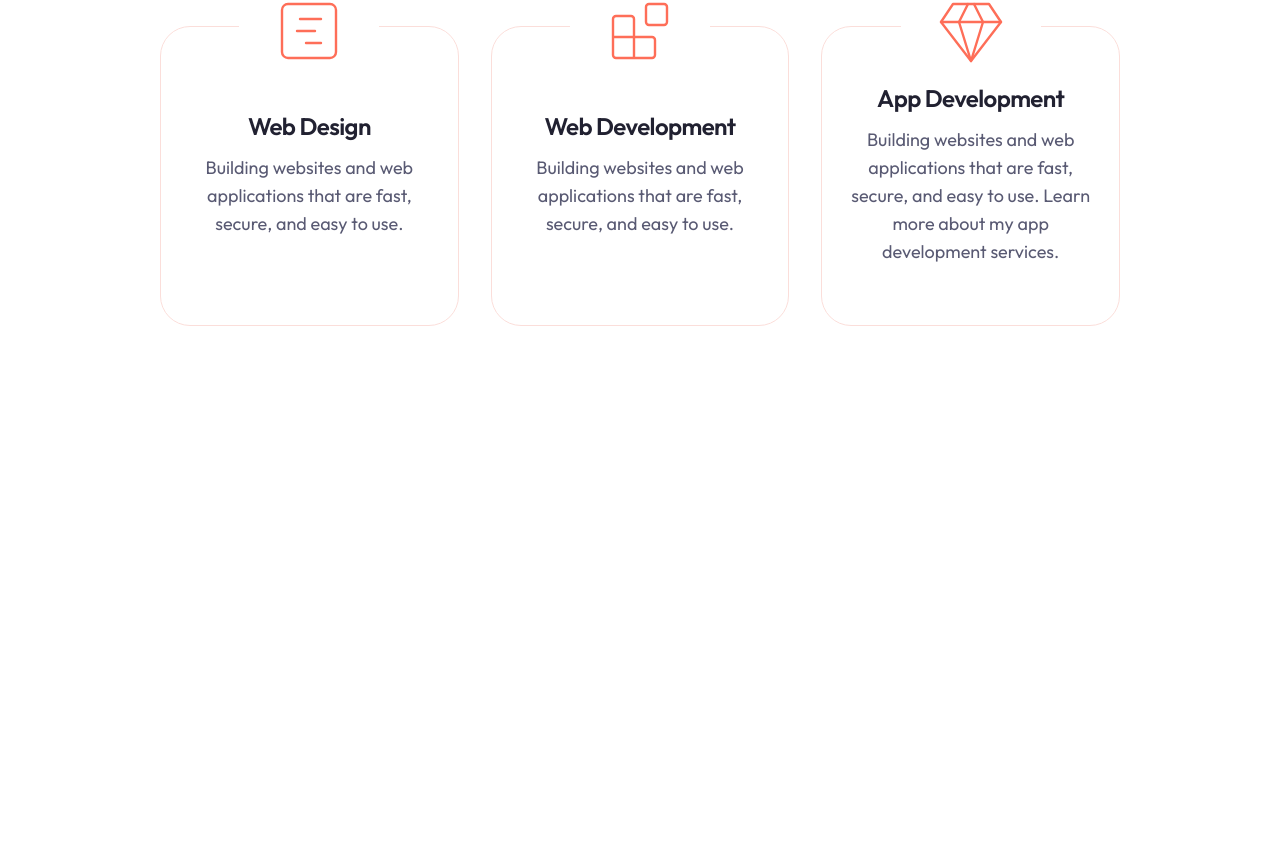
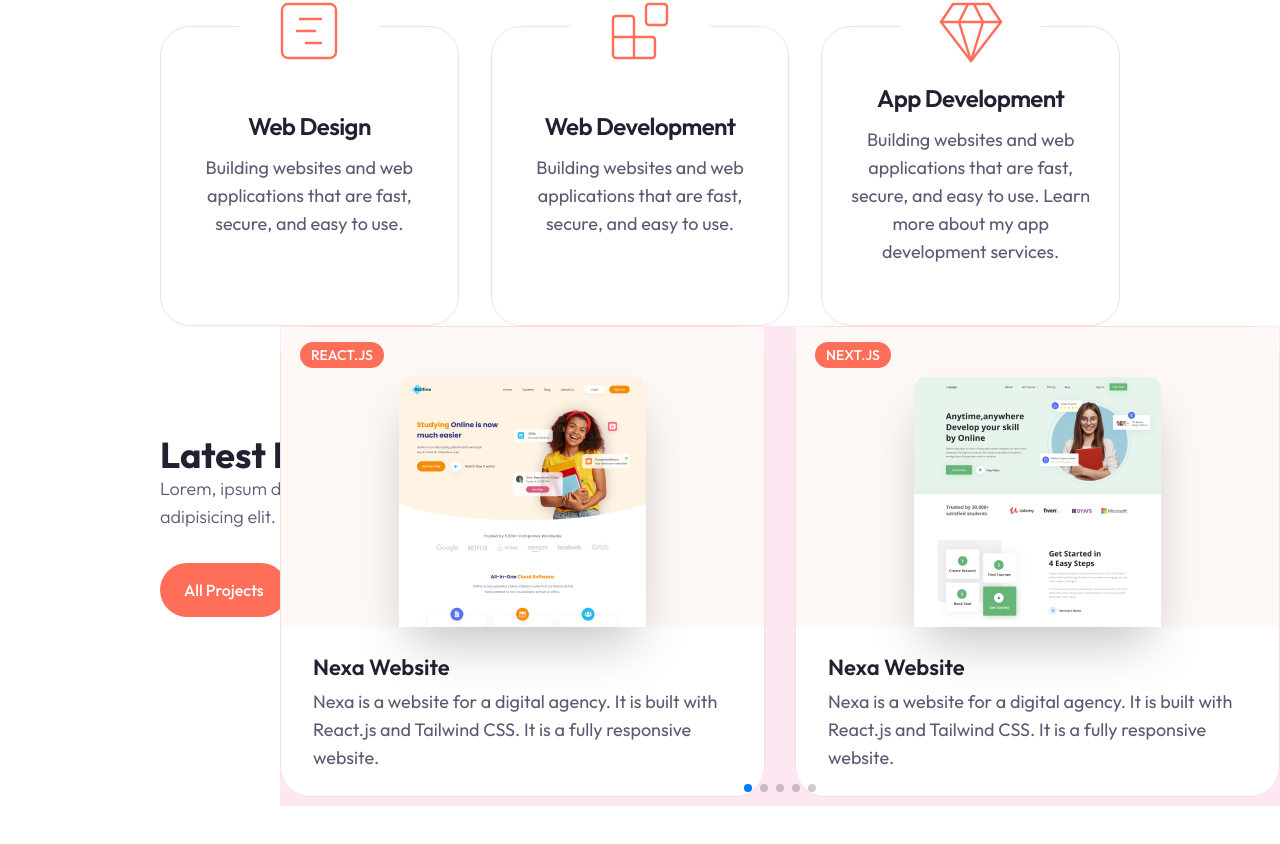
Before and after one commit to torhodhog/portfolio-, a Next.js app: page / in a window 1280 px wide. Shown: the part 1840-2684 px from the top of the page. Built offline with nearby package versions, Linux system fonts and the light colour scheme.

Commit message:
work almost done - up and running

```diff
--- a/app/page.jsx
+++ b/app/page.jsx
@@ -3,6 +3,7 @@
 import About from "@/components/About";
 import Hero from "@/components/Hero";
 import Services from "@/components/Services";
+import Work from "@/components/Work";
 
 export default function Home() {
   return (
@@ -10,6 +11,7 @@
       <Hero />
       <About />
       <Services />
+      <Work />
     </main>
   )
 }
--- /dev/null
+++ b/components/ProjectCard.jsx
@@ -0,0 +1,31 @@
+import Link from "next/link";
+import Image from "next/image";
+import { Card, CardHeader } from "./ui/card";
+import {Github, Link2Icon} from "lucide-react";
+import { Badge } from "./ui/badge";
+
+const ProjectCard = ({project}) => {
+  return (
+    <Card>
+      <CardHeader className='p-0'>
+         <div className="relative w-full h-[300px] flex items-center justify-center bg-tertiary dark:bt-secpndary/40 ">
+            <Image
+            className="absolute bottom-0 shadow-2xl"
+            src={project.image}
+            width={247}
+            height={250}
+            alt="project image"
+            priority
+            />
+         </div>
+      </CardHeader>
+      <div className="h-full px-8 py-6">
+         <Badge className='uppercase text-sm font-medium mb-2 absolute top-4 left-5'>{project.category}</Badge>
+         <h4 className="h4 mb-1">{project.name}</h4>
+         <p className="text-muted-foreground text-lg">{project.description}</p>
+      </div>
+    </Card>
+  )
+}
+
+export default ProjectCard
--- /dev/null
+++ b/components/Work.jsx
@@ -0,0 +1,112 @@
+"use client";
+import Link from "next/link";
+import { Button } from "./ui/button";
+
+import { Swiper, SwiperSlide } from "swiper/react";
+
+// import swiper styles
+import "swiper/css";
+import "swiper/css/pagination";
+
+//import required modules
+import { Pagination } from "swiper/modules";
+import ProjectCard from "@/components/ProjectCard";
+
+const projectData = [
+  {
+    image: "/work/3.png",
+    category: "react.js",
+    name: "Nexa Website",
+    description:
+      "Nexa is a website for a digital agency. It is built with React.js and Tailwind CSS. It is a fully responsive website.",
+    link: "/",
+    github: "/",
+  },
+  {
+    image: "/work/4.png",
+    category: "next.js",
+    name: "Nexa Website",
+    description:
+      "Nexa is a website for a digital agency. It is built with React.js and Tailwind CSS. It is a fully responsive website.",
+    link: "/",
+    github: "/",
+  },
+  {
+    image: "/work/1.png",
+    category: "next.js",
+    name: "Ignite Website",
+    description:
+      "Nexa is a website for a digital agency. It is built with React.js and Tailwind CSS. It is a fully responsive website.",
+    link: "/",
+    github: "/",
+  },
+  {
+    image: "/work/4.png",
+    category: "react.js",
+    name: "Lumina Website",
+    description:
+      "Nexa is a website for a digital agency. It is built with React.js and Tailwind CSS. It is a fully responsive website.",
+    link: "/",
+    github: "/",
+  },
+  {
+    image: "/work/1.png",
+    category: "react.js",
+    name: "Nexa Website",
+    description:
+      "Nexa is a website for a digital agency. It is built with React.js and Tailwind CSS. It is a fully responsive website.",
+    link: "/",
+    github: "/",
+  },
+  {
+    image: "/work/4.png",
+    category: "Fullstack",
+    name: "Even Website",
+    description:
+      "Nexa is a website for a digital agency. It is built with React.js and Tailwind CSS. It is a fully responsive website.",
+    link: "/",
+    github: "/",
+  },
+];
+
+const Work = () => {
+  return (
+    <section className="relative mb-12 xl:mb-48">
+      <div className="container mx-auto">
+        <div className="max-w-[400px] mx-auto xl:mx-0 text-center xl:text-left mb-12 xl:h-[400px] flex flex-col justify-center items-center xl:items-start">
+          <h2 className="section-title b-4">Latest Projects</h2>
+          <p className="subtitle mb-8">
+            Lorem, ipsum dolor sit amet consectetur adipisicing elit.
+          </p>
+          <Link href="/projects">
+            <Button>All Projects</Button>
+          </Link>
+        </div>
+        <div className="xl:max-w-[1000px] xl:absolute right-0 top-0">
+          <Swiper
+            className="h-[480px] bg-pink-100"
+            slidesPerView={1}
+            breakpoints={{
+              640: {
+                slidesPerView: 2,
+              },
+            }}
+            spaceBetween={30}
+            modules={[Pagination]}
+            pagination={{ clickable: true }}
+          >
+            {projectData.slice(0.4).map((project, index) => {
+              return (
+                <SwiperSlide key={index}>
+                  <ProjectCard project={project} />
+                </SwiperSlide>
+              );
+            })}
+          </Swiper>
+        </div>
+      </div>
+    </section>
+  );
+};
+
+export default Work;
```
